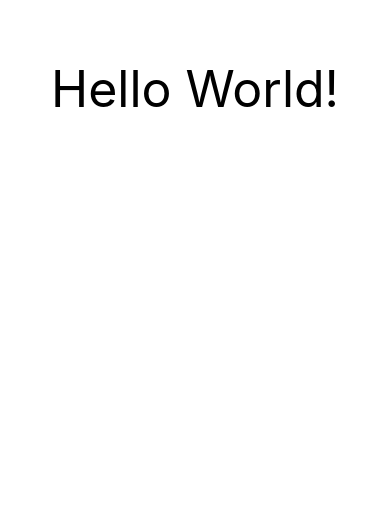
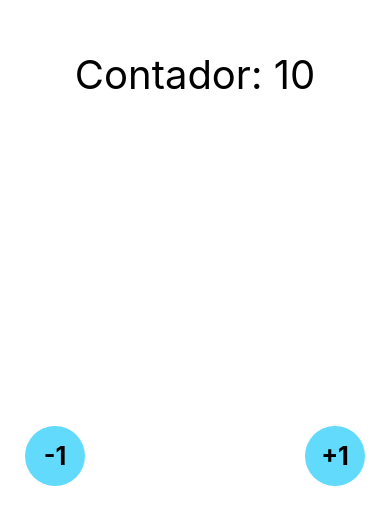
Before and after one commit to javiergranados/counter-app, a React Native app: screen / in a window 390 px wide. Shown: the part 333-844 px from the top of the page. Built offline with nearby package versions, Linux system fonts and the light colour scheme.

Commit message:
Add counter screen

```diff
--- a/App.tsx
+++ b/App.tsx
@@ -1,8 +1,8 @@
 import React from 'react';
-import HelloWorldScreen from './src/screens/HelloWorldScreen';
+import CounterScreen from './src/screens/CounterScreen';
 
 const App = () => {
-  return <HelloWorldScreen />;
+  return <CounterScreen />;
 };
 
 export default App;
--- /dev/null
+++ b/src/screens/CounterScreen.tsx
@@ -0,0 +1,62 @@
+import React, { useState } from 'react';
+import { StyleSheet, View, Text, TouchableOpacity } from 'react-native';
+
+const CounterScreen = () => {
+  const [counter, setCounter] = useState(10);
+
+  const handleOnPressMore = () => setCounter(counter + 1);
+
+  const handleOnPressLess = () => setCounter(counter - 1);
+
+  return (
+    <View style={styles.container}>
+      <Text style={styles.title}>Contador: {counter}</Text>
+      <TouchableOpacity style={styles.buttonMore} onPress={handleOnPressMore}>
+        <View style={styles.button}>
+          <Text style={styles.buttonText}>+1</Text>
+        </View>
+      </TouchableOpacity>
+      <TouchableOpacity style={styles.buttonLess} onPress={handleOnPressLess}>
+        <View style={styles.button}>
+          <Text style={styles.buttonText}>-1</Text>
+        </View>
+      </TouchableOpacity>
+    </View>
+  );
+};
+
+const styles = StyleSheet.create({
+  container: {
+    flex: 1,
+    justifyContent: 'center',
+  },
+  title: {
+    fontSize: 40,
+    textAlign: 'center',
+    top: -15,
+  },
+  buttonMore: {
+    position: 'absolute',
+    bottom: 25,
+    right: 25,
+  },
+  buttonLess: {
+    position: 'absolute',
+    bottom: 25,
+    left: 25,
+  },
+  button: {
+    backgroundColor: '#61dafb',
+    borderRadius: 100,
+    justifyContent: 'center',
+    width: 60,
+    height: 60,
+  },
+  buttonText: {
+    alignSelf: 'center',
+    fontSize: 25,
+    fontWeight: 'bold',
+  },
+});
+
+export default CounterScreen;
```
